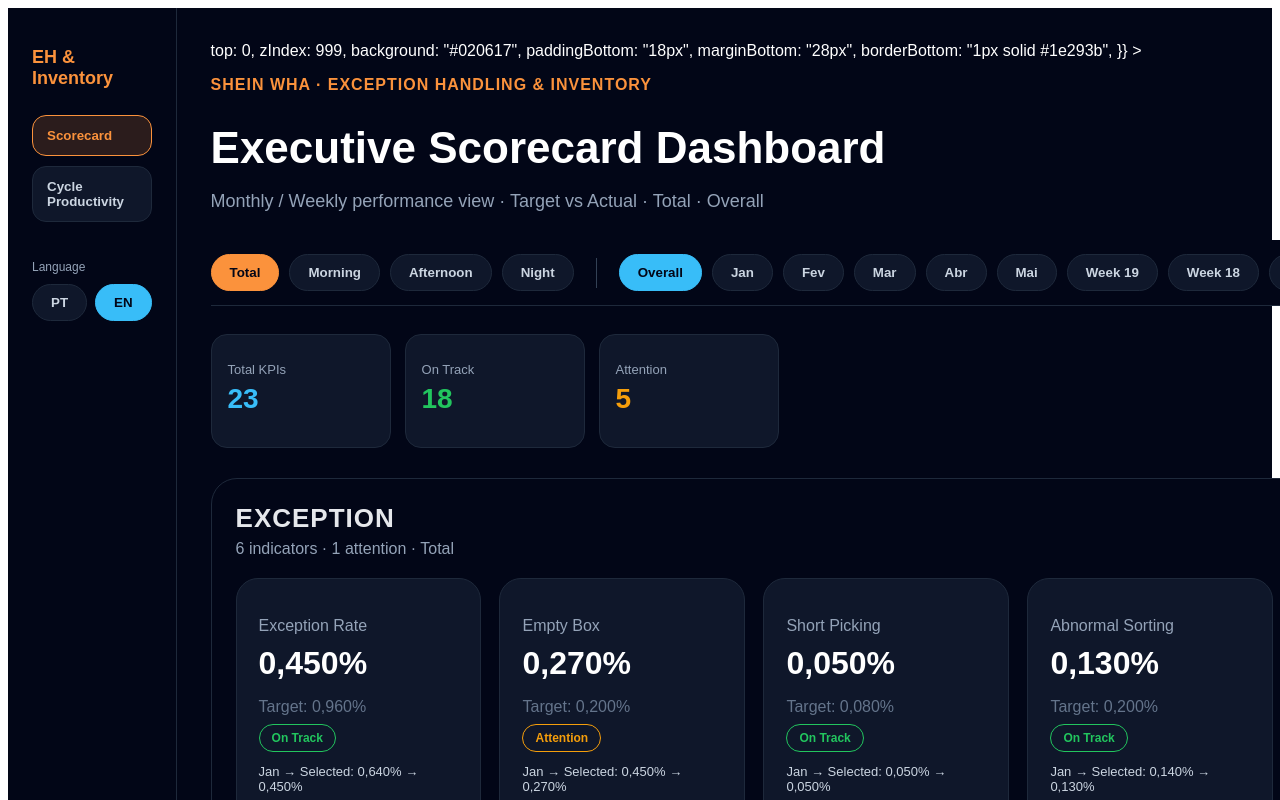
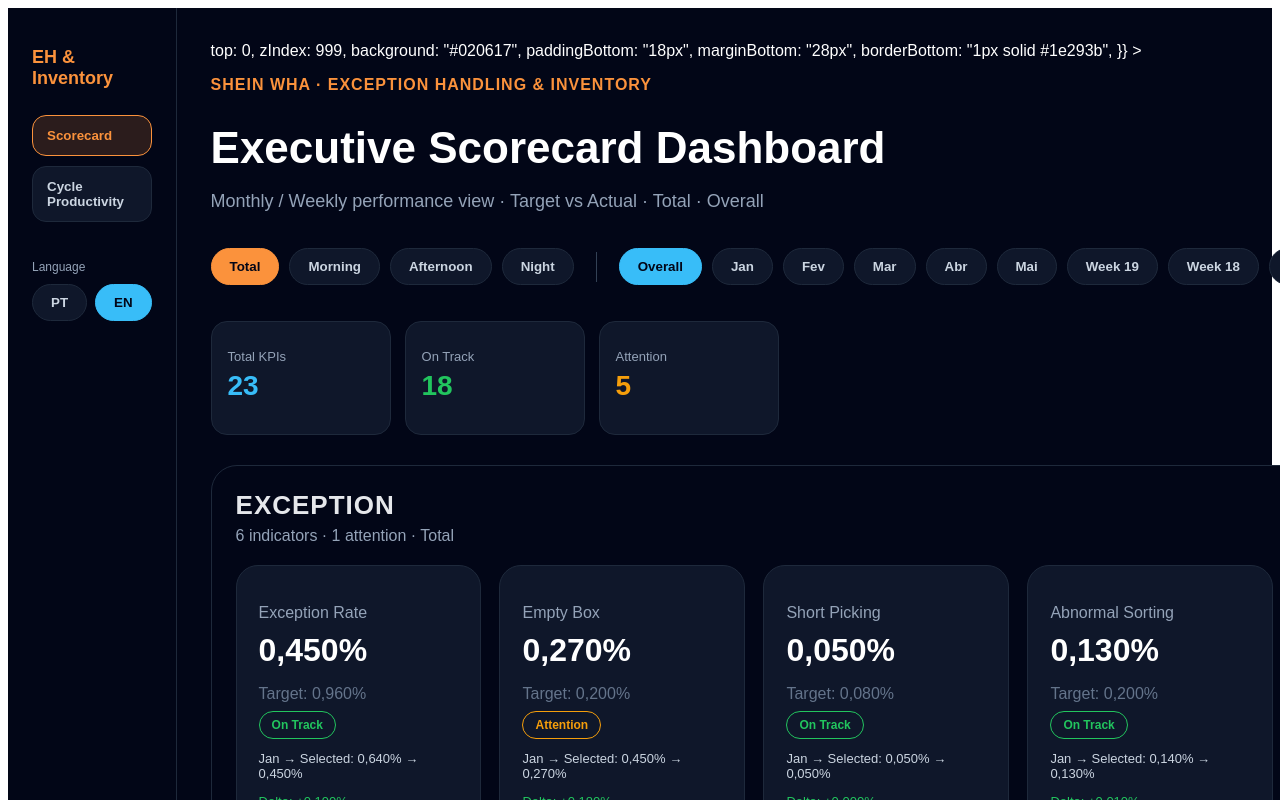
Before and after one commit to gabrielmedinaleite-hue/exception-handling-dashboard, a Next.js app: page / in a window 1280 px wide. Shown: the top 800 px of the page. Built offline with nearby package versions, Linux system fonts and the light colour scheme.

Commit message:
Update page.js

```diff
--- a/app/page.js
+++ b/app/page.js
@@ -349,16 +349,11 @@
   return (
     <section
   style={{
-    position: "sticky",
-    top: 0,
-    zIndex: 999,
-    background: "#020617",
     display: "flex",
     gap: "22px",
     alignItems: "center",
     marginBottom: "28px",
-    padding: "14px 0",
-    borderBottom: "1px solid #1e293b",
+    padding: "8px 0",
   }}
 >
       <div style={{ display: "flex", gap: "10px" }}>
```
